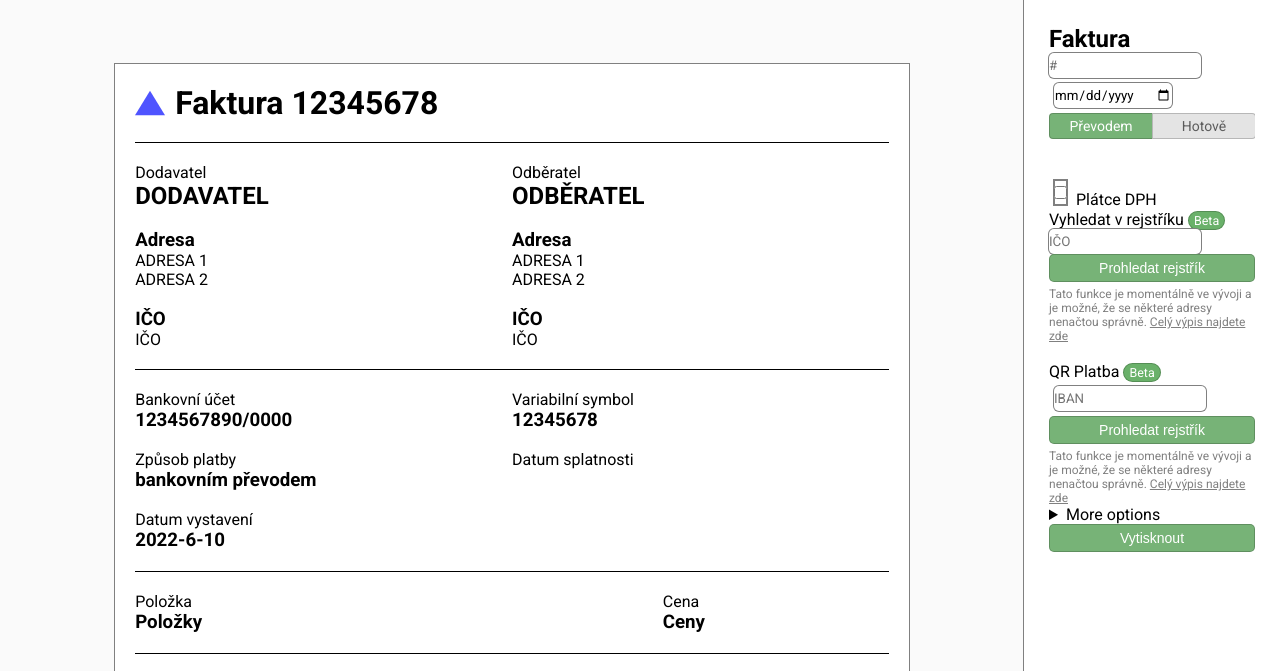
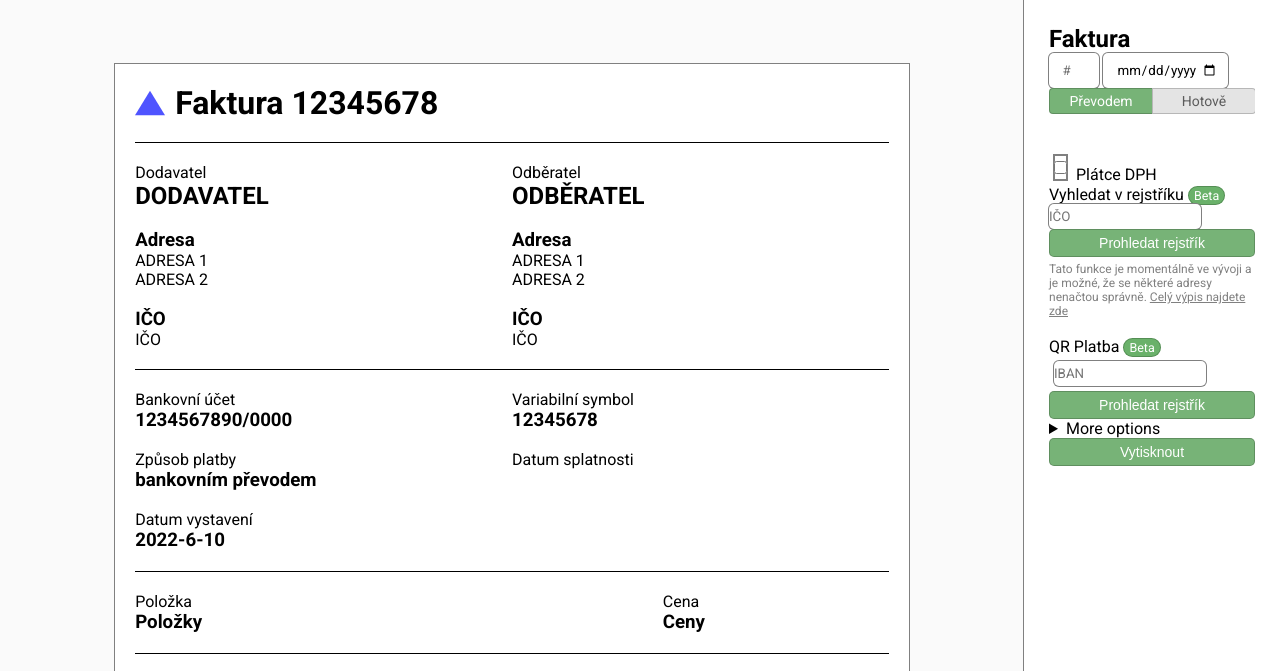
Before and after one commit to denalistudio/faktura, a plain HTML site: page index.html in a window 1280 px wide. Shown: the top 671 px of the page. Drawn offline with Linux system fonts and the light colour scheme.

Commit message:
update index.html, style.css and style.scss

```diff
--- a/index.html
+++ b/index.html
@@ -30,7 +30,6 @@
         <p>QR Platba <span class="tag">Beta</span></p>
         <input type="text" data-invoice="iban" placeholder="IBAN">
         <button onclick="getData('11990074')">Prohledat rejstřík</button>
-        <p class="subtitle">Tato funkce je momentálně ve vývoji a je možné, že se některé adresy nenačtou správně. <a onclick="registr()">Celý výpis najdete zde</a></p>
         <details style="user-select: none;">
             <summary>More options</summary>
             <div class="switch">
--- a/style.scss
+++ b/style.scss
@@ -226,7 +226,7 @@ button {
   width: 30%;
 }
 
-[data-input="number"] {
+[data-invoice="number"] {
   width: 50px;
   height: 35px;
   padding: 10px;
@@ -238,7 +238,7 @@ button {
   -moz-appearance: textfield;
 }
 
-[data-input="due"] {
+[data-invoice="due"] {
   width: 125px;
   height: 35px;
   padding: 10px;
```
Also changed, not shown: style.css.
